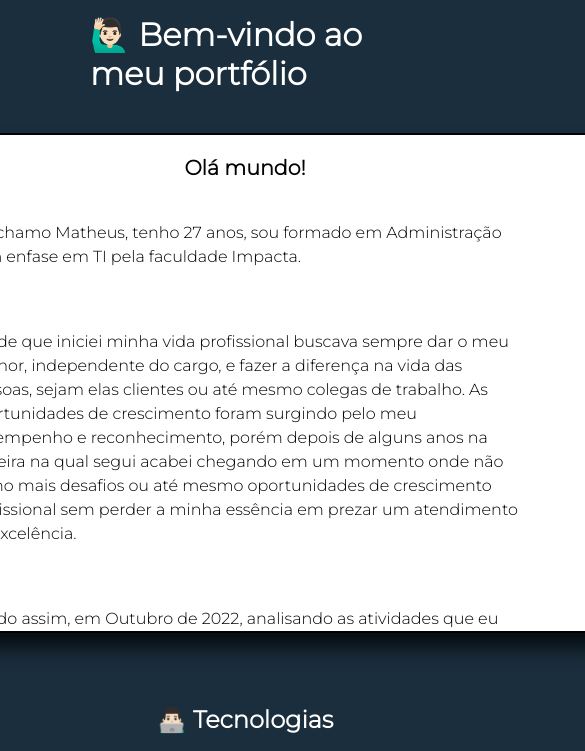
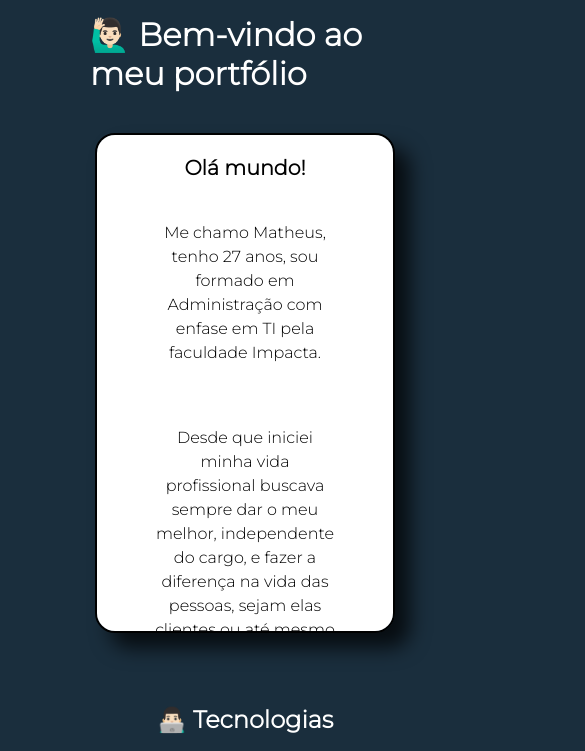
Before and after one commit to mfjaconis/Portifolio-HTML-CSS, a plain HTML site: page index.html in a window 390 px wide. Shown: the part 840-1591 px from the top of the page, 585 px wide, since content can reach past the window. Drawn offline with Linux system fonts and the light colour scheme.

Commit message:
Alterando resposividade

```diff
--- a/assets/responsive.css
+++ b/assets/responsive.css
@@ -1,6 +1,12 @@
 @media screen and (max-width: 1000px) {
     p {
         line-height: 1.5;
+    }
+
+    .text-paragrafo{
+        width: 300px;
+
+        text-align: center;
     }
 }
 
```
